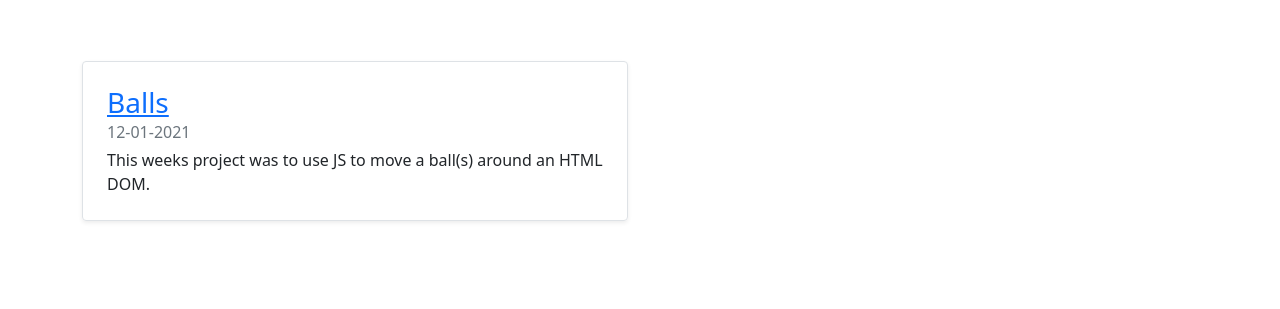
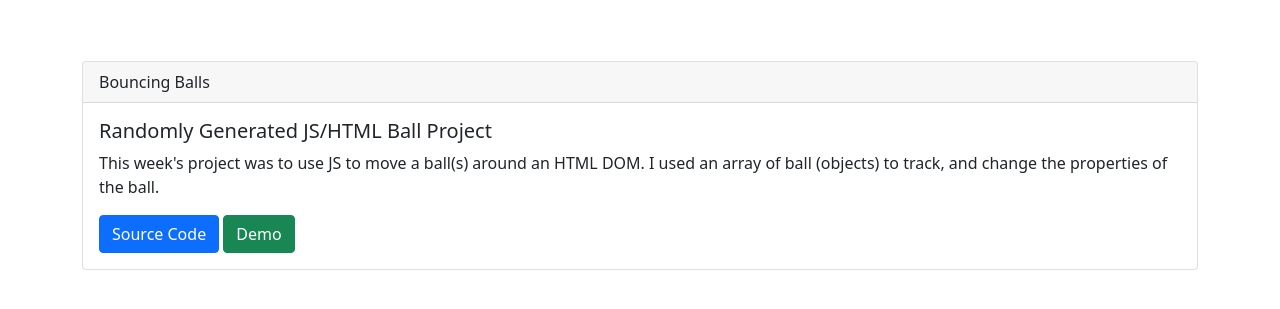
Before and after one commit to CronNinja/mern, a plain HTML site: page projects/index.html in a window 1280 px wide. Shown: the part 223-532 px from the top of the page. Drawn offline with nearby package versions, Linux system fonts and the light colour scheme; files whose address does not match are found by name.

Commit message:
Updated Projects page UI and added content for wk2s project

```diff
--- a/projects/index.html
+++ b/projects/index.html
@@ -16,15 +16,15 @@
         <h1>Just Keep Building</h1>
         <p class="lead">Below is a list of all my projects<br>while attending MIT xPro MERN Course</p>
       </div>
-      <div class="row mb-2">
-        <div class="col-md-6">
-          <div class="row g-0 border rounded overflow-hidden flex-md-row mb-4 shadow-sm h-md-250 position-relative">
-            <div class="col p-4 d-flex flex-column position-static">
-              <h3 class="mb-0"><a href="balls/index.html">Balls</a></h3>
-              <div class="mb-1 text-muted">12-01-2021</div>
-              <p class="card-text mb-auto">This weeks project was to use JS to move a ball(s) around an HTML DOM.</p>
-            </div>
-          </div>
+      <div class="card">
+        <div class="card-header">
+          Bouncing Balls
+        </div>
+        <div class="card-body">
+          <h5 class="card-title">Randomly Generated JS/HTML Ball Project</h5>
+          <p class="card-text">This week's project was to use JS to move a ball(s) around an HTML DOM. I used an array of ball (objects) to track, and change the properties of the ball.</p>
+          <a href="https://github.com/CronNinja/mern/blob/main/projects/balls/js/ball.js" class="btn btn-primary" target="_blank">Source Code</a>
+          <a href="balls/index.html" class="btn btn-success" target="_blank">Demo</a>
         </div>
       </div>
     </main>
```
